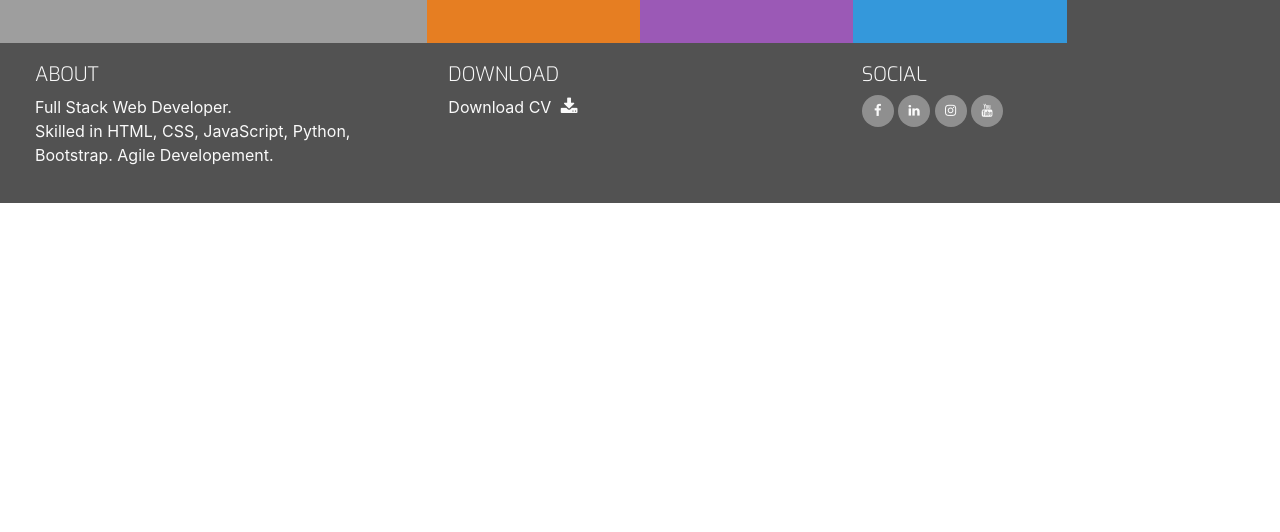
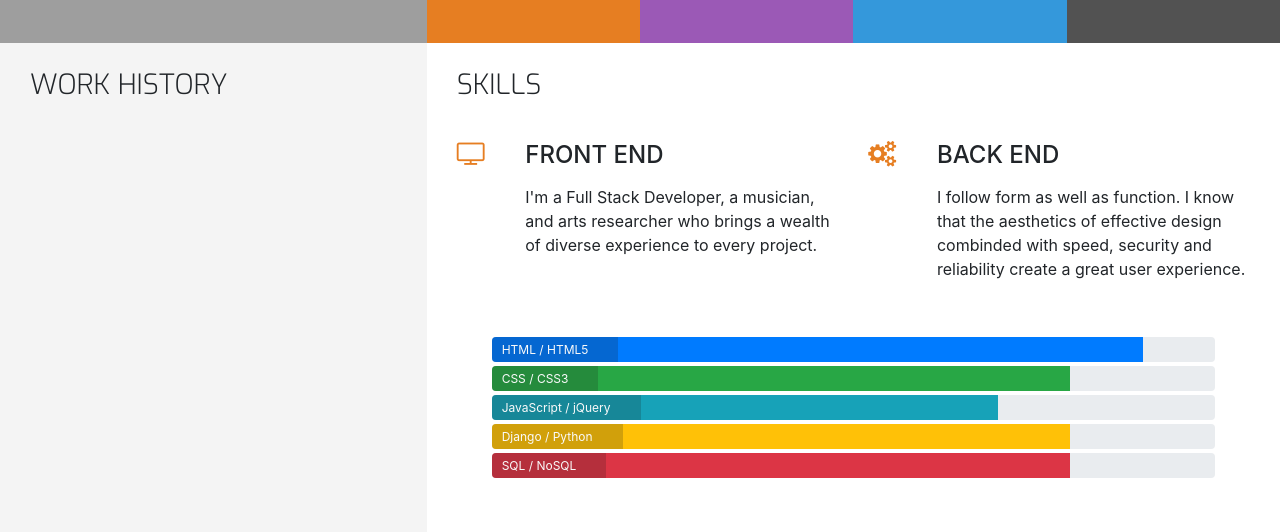
Before and after one commit to NickWaldock/Nick-Waldock-CV, a plain HTML site: page cv.html in a window 1280 px wide. Shown: the part 326-858 px from the top of the page. Before the commit the page ends 800 px from the top, so only its background shows below. Drawn offline with nearby package versions, Linux system fonts and the light colour scheme; grey boxes are pictures that could not be loaded.

Commit message:
Style skills section, add progress bars

```diff
--- a/assets/style.css
+++ b/assets/style.css
@@ -254,3 +254,25 @@ footer {
     position: relative;
     width: 60%;
 }
+
+/* ---------------------------------- Skills */
+
+.progress {
+    position: relative;
+    height: 25px;
+    margin-bottom: 4px;
+    line-height: 20px;
+}
+
+.progress-type {
+    position: absolute;
+    left: 0px;
+    font-weight: 400;
+    padding: 3px 30px 2px 10px;
+    color: #fafafa;
+    background-color: rgba(25, 25, 25, 0.2);
+}
+
+.progress-section {
+    margin: 40px 20px;
+}
--- a/cv.html
+++ b/cv.html
@@ -45,8 +45,88 @@
             </div>
         </div>
     </header>
-    <section>
+    <section class="container-fluid">
+        <div class="row">
+            <div class="col-md-4 bg-color-personal-info section-column">
+                <div class="row">
+                    <div class="col-12">
+                        <h3 class="section-heading uppercase">Work History</h3>
+                    </div>
+                </div>
 
+            </div>
+            <div class="col-md-8 bg-color-three-reasons section-column">
+                <div class="row">
+                    <div class="col">
+                        <h3 class="section-heading uppercase">Skills</h3>
+                    </div>
+                </div>
+                <div class="row">
+                    <div class="col-10 offset-1 offset-sm-0 sm-4 col-md-6">
+                        <div class="row">
+                            <div class="col-2">
+                                <i class="three-reasons-icon fa fa-tv" aria-hidden="true"></i>
+                            </div>
+                            <div class="col-10">
+                                <h4 class="three-reasons-heading uppercase">Front End</h4>
+                                <p>
+                                    I'm a Full Stack Developer, a musician, and arts researcher
+                                    who brings a wealth of diverse experience to every project.
+                                </p>
+                            </div>
+                        </div>
+                    </div>
+                    <div class="col-10 offset-1 offset-sm-0 sm-4 col-md-6">
+                        <div class="row">
+                            <div class="col-2">
+                                <i class="three-reasons-icon fa fa-gears" aria-hidden="true"></i>
+                            </div>
+                            <div class="col-10">
+                                <h4 class="three-reasons-heading uppercase">Back End</h4>
+                                <p>
+                                    I follow form as well as function. I know that the aesthetics of effective
+                                    design combinded with speed, security and reliability create a great user experience.
+                                </p>
+                            </div>
+                        </div>
+                    </div>
+                </div>
+                <div class="row progress-section">
+                    <div class="col">
+                        <div class="progress">
+                            <div class="progress-bar" role="progressbar" aria-valuenow="90" aria-valuemin="0" aria-valuemax="100" style="width:90%;">
+                                <span class="sr-only">90% complete</span>
+                            </div>
+                            <span class="progress-type">HTML / HTML5</span>
+                        </div>
+                        <div class="progress">
+                            <div class="progress-bar bg-success" role="progressbar" aria-valuenow="80" aria-valuemin="0" aria-valuemax="100" style="width:80%;">
+                                <span class="sr-only">80% complete</span>
+                            </div>
+                            <span class="progress-type">CSS / CSS3</span>
+                        </div>
+                        <div class="progress">
+                            <div class="progress-bar bg-info" role="progressbar" aria-valuenow="70" aria-valuemin="0" aria-valuemax="100" style="width:70%;">
+                                <span class="sr-only">70% complete</span>
+                            </div>
+                            <span class="progress-type">JavaScript / jQuery</span>
+                        </div>
+                        <div class="progress">
+                            <div class="progress-bar bg-warning" role="progressbar" aria-valuenow="80" aria-valuemin="0" aria-valuemax="100" style="width:80%;">
+                                <span class="sr-only">80% complete</span>
+                            </div>
+                            <span class="progress-type">Django / Python</span>
+                        </div>
+                        <div class="progress">
+                            <div class="progress-bar bg-danger" role="progressbar" aria-valuenow="80" aria-valuemin="0" aria-valuemax="100" style="width:80%;">
+                                <span class="sr-only">80% complete</span>
+                            </div>
+                            <span class="progress-type">SQL / NoSQL</span>
+                        </div>
+                    </div>
+                </div>
+            </div>
+        </div>
     </section>
     <footer class="container-fluid">
         <div class="row" id="footer-details">
```
Also changed, not shown: index.html (+2 -2 lines).
